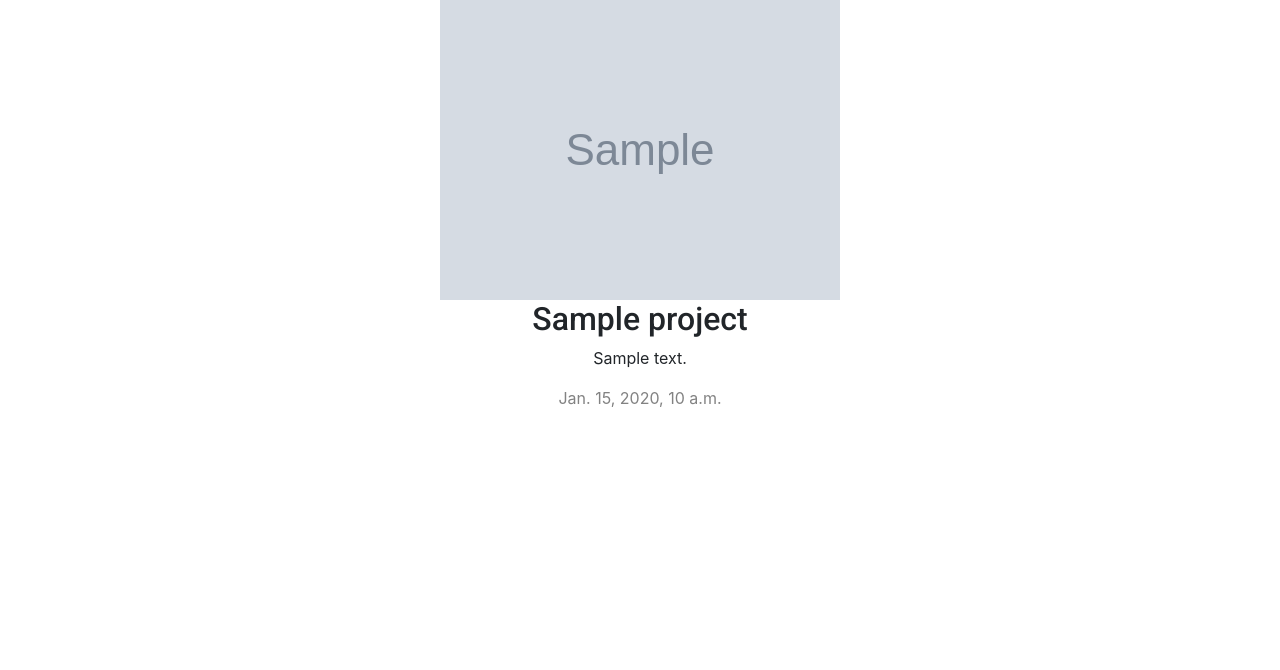
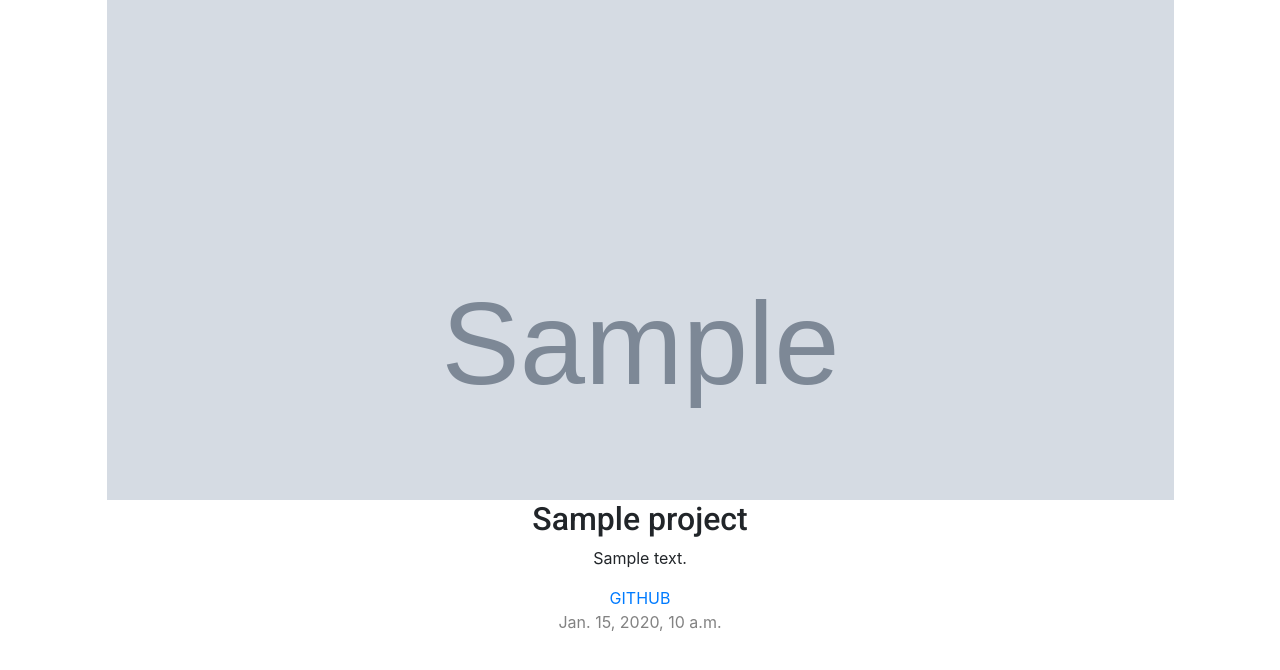
Before and after one commit to KenRoekasa/WebApp, a Django app: page /portfolio/1 in a window 1280 px wide. Shown: the part 56-726 px from the top of the page. Run offline with Django 3.2, Linux system fonts and the light colour scheme; tables that the repository leaves empty hold one stand-in row (values such as "Sample post"); grey boxes marked "Sample" are stand-in pictures; some libraries are stand-ins or nearby versions.

Commit message:
Add more to portfolio detail Changed media source file

```diff
--- a/app/static/css/app.css
+++ b/app/static/css/app.css
@@ -42,6 +42,7 @@ h1, h2, h3, h4 {
     padding: 10px;
     text_decoration: none;
     text-align: center;
+    height: 350px;
 
 }
 .project:link {
@@ -62,6 +63,9 @@ h1, h2, h3, h4 {
 
 .project_img {
     display: inline-block;
+    width: 100%;
+    height: 500px;
+    object-fit: cover;
 
 }
 
@@ -80,5 +84,17 @@ h1, h2, h3, h4 {
 .title_item{
     display: inline-block;
     vertical-align: middle;
-     padding: 5px;
+    padding: 5px;
+
 }
+
+.parallax {
+  /* Set a specific height */
+  height: 500px;
+
+  /* Create the parallax scrolling effect */
+  background-attachment: fixed;
+  background-position: top;
+  background-repeat: no-repeat;
+   background-size: contain;
+}
--- a/app/templates/app/portfolio.html
+++ b/app/templates/app/portfolio.html
@@ -38,12 +38,9 @@
         </ul>
     </div>
 </nav>
-<div class="content container">
-    <div class="row">
-            {% block content %}
-            {% endblock %}
-    </div>
-</div>
+{% block content %}
+{% endblock %}
+
 <script src="https://code.jquery.com/jquery-3.2.1.slim.min.js" integrity="sha384-KJ3o2DKtIkvYIK3UENzmM7KCkRr/rE9/Qpg6aAZGJwFDMVNA/GpGFF93hXpG5KkN" crossorigin="anonymous"></script>
 <script src="https://cdnjs.cloudflare.com/ajax/libs/popper.js/1.12.9/umd/popper.min.js" integrity="sha384-ApNbgh9B+Y1QKtv3Rn7W3mgPxhU9K/ScQsAP7hUibX39j7fakFPskvXusvfa0b4Q" crossorigin="anonymous"></script>
 <script src="https://maxcdn.bootstrapcdn.com/bootstrap/4.0.0/js/bootstrap.min.js" integrity="sha384-JZR6Spejh4U02d8jOt6vLEHfe/JQGiRRSQQxSfFWpi1MquVdAyjUar5+76PVCmYl" crossorigin="anonymous"></script>
--- a/app/templates/app/portfolio_detail.html
+++ b/app/templates/app/portfolio_detail.html
@@ -1,13 +1,17 @@
 {% extends 'app/portfolio.html' %}
 {% block content %}
-<div class = "content container">
-    <img class="project_img" src="/app{{ project.image.url }}" alt={{ project.title }}>
-    <h2>{{ project.title }}</h2>
-    <p>{{ project.description|linebreaksbr }}</p>
+<div class="parallax" style="background-image: url('{{ project.image.url }}');"></div>
+<div class="content container">
+    <div>
+        <h2>{{ project.title }}</h2>
+    </div>
+    <!--    Screen shot div-->
+    <div></div>
+    <div><p>{{ project.description|linebreaksbr }}</p></div>
+    <!--    link-->
+    <div><a href="https://{{ project.link }}">GITHUB</a></div>
     <div class="date">
         <p>{{ project.published_date }}</p>
     </div>
 </div>
-
-
 {% endblock %}
--- a/blog/templates/blog/post_edit.html
+++ b/blog/templates/blog/post_edit.html
@@ -1,5 +1,4 @@
 {% extends 'blog/base.html' %}
-
 {% block content %}
     <h2>New post</h2>
     <form method="POST" class="post-form">{% csrf_token %}
```
Also changed, not shown: app/templates/app/portfolio_list.html (+5 -2 lines), blog/templates/blog/post_list.html (indentation only).
